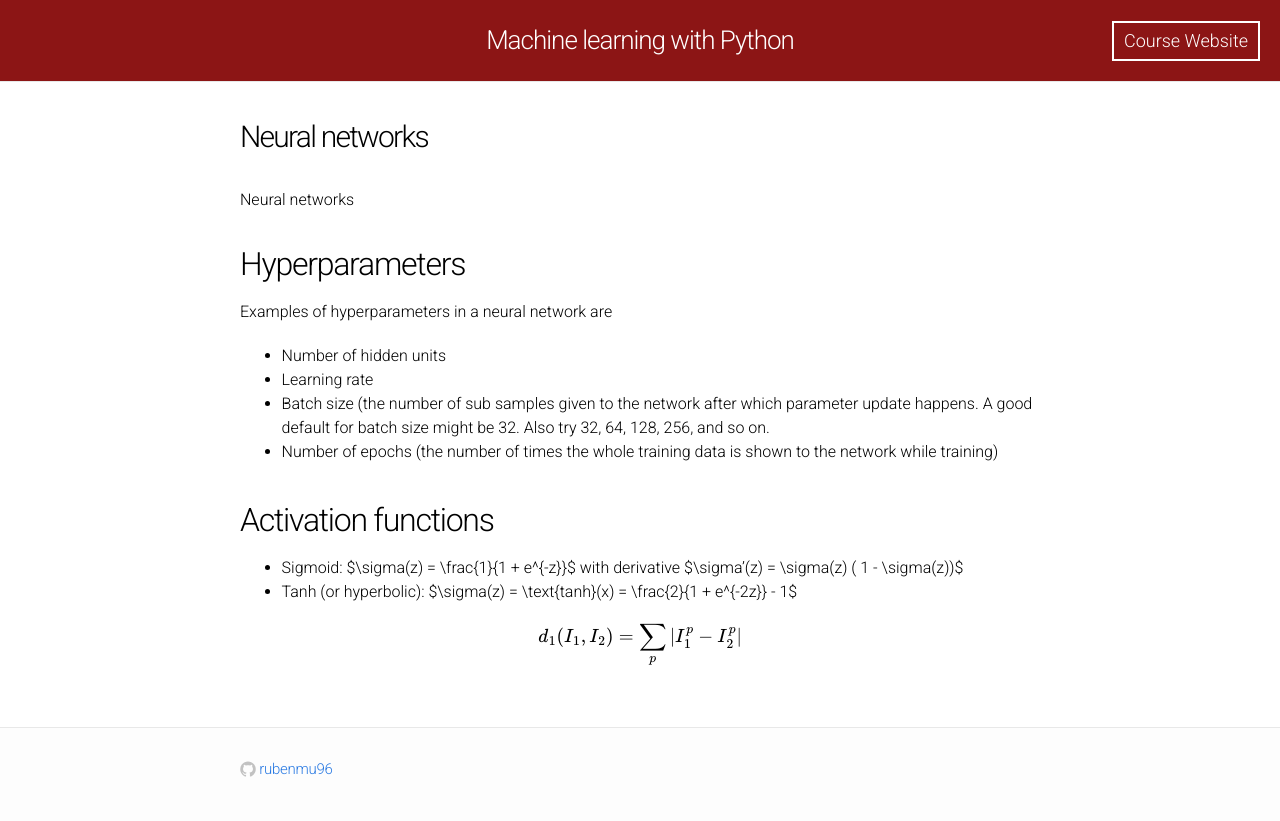
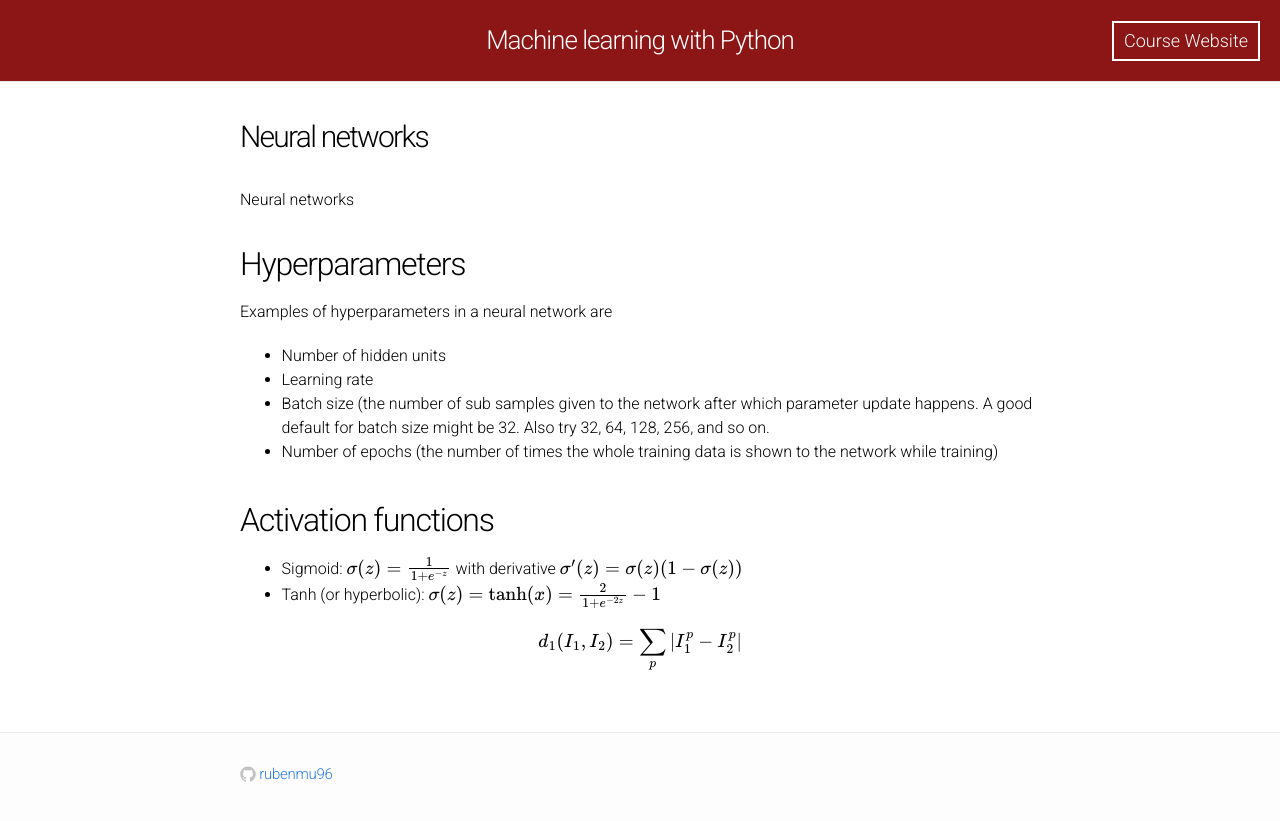
Before and after one commit to rubenmu96/rubenmu96.github.io, a Jekyll site: the page built from neuralnetworks.md, in a window 1280 px wide. Shown: the top 821 px of the page. Built offline with Jekyll 4.4.1, drawn with Linux system fonts in a browser that asks for light colours; formulas are drawn with MathJax 3; our own code applies the rules of GitHub Pages for plain Markdown files.

```diff
--- a/neuralnetworks.md
+++ b/neuralnetworks.md
@@ -15,8 +15,12 @@ Examples of hyperparameters in a neural network are
 
 ## Activation functions
 
-- Sigmoid: $\sigma(z) = \frac{1}{1 + e^{-z}}$ with derivative $\sigma'(z) = \sigma(z) ( 1 - \sigma(z))$
-- Tanh (or hyperbolic): $\sigma(z) = \text{tanh}(x) = \frac{2}{1 + e^{-2z}} - 1$
+- Sigmoid:
+$$\sigma(z) = \frac{1}{1 + e^{-z}}$$
+with derivative
+$$\sigma'(z) = \sigma(z) ( 1 - \sigma(z))$$
+- Tanh (or hyperbolic):
+$$\sigma(z) = \text{tanh}(x) = \frac{2}{1 + e^{-2z}} - 1$$
 
 
 $$
```
